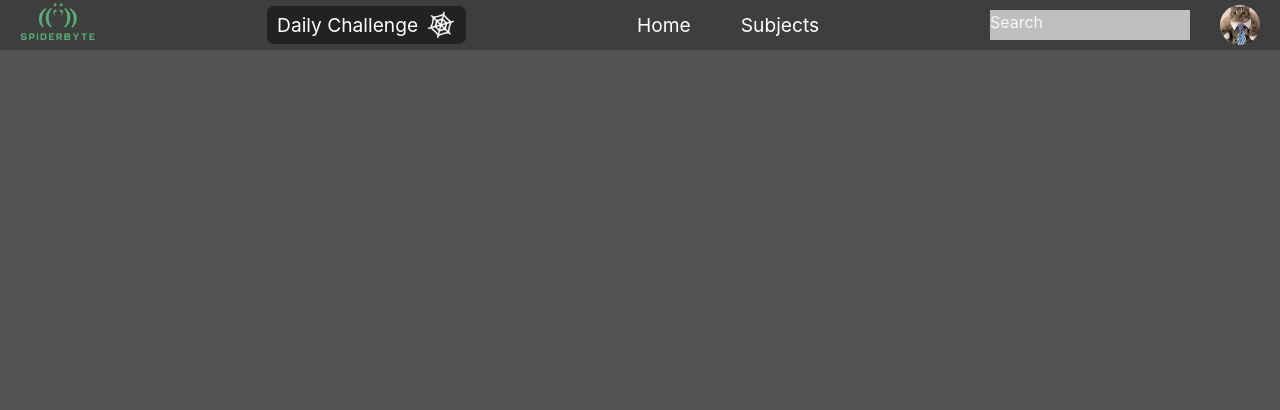
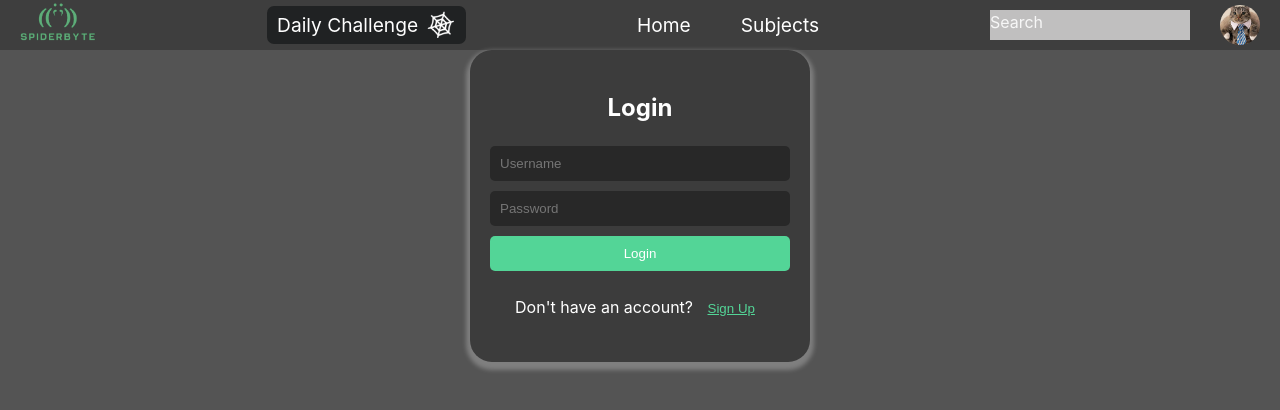
Before and after one commit to cecehoush/Spiderbyte-Website, a React (Vite) app: page /login in a window 1280 px wide. Shown: the top 410 px of the page. Built offline with nearby package versions, Linux system fonts and the light colour scheme.

Commit message:
got temporary auth implemented

```diff
--- a/src/App.jsx
+++ b/src/App.jsx
@@ -1,25 +1,90 @@
-import './App.css'
-import { Routes, Route } from 'react-router-dom'
-import Nav from './components/nav/Nav.jsx'
-import Home from './pages/homepage/Homepage.jsx'
-import Subjects from './pages/subjects/Subjects.jsx'
-import Profile from './pages/profile/Profile.jsx'
-import Challenge from './pages/challenge/Challenge.jsx'
-
+import React, { useState, useEffect } from 'react';
+import { Routes, Route, Navigate, useNavigate } from 'react-router-dom';
+import './App.css';
+import Nav from './components/nav/Nav.jsx';
+import Home from './pages/homepage/Homepage.jsx';
+import Subjects from './pages/subjects/Subjects.jsx';
+import Profile from './pages/profile/Profile.jsx';
+import Challenge from './pages/challenge/Challenge.jsx';
+import LoginSignup from './pages/auth/Auth.jsx';
 
 function App() {
+  const [isLoggedIn, setIsLoggedIn] = useState(false);
+  const [users, setUsers] = useState([]);
+  const navigate = useNavigate();
+
+  useEffect(() => {
+    const loggedInUser = localStorage.getItem('isLoggedIn');
+    if (loggedInUser) {
+      setIsLoggedIn(true);
+    }
+  }, []);
+
+  const handleSignup = (username, password) => {
+    if (users.some(user => user.username === username)) {
+      alert('Username already exists');
+      return false;
+    }
+    const newUsers = [...users, { username, password }];
+    setUsers(newUsers);
+    setIsLoggedIn(true);
+    localStorage.setItem('isLoggedIn', 'true');
+    localStorage.setItem('username', username);
+    navigate('/profile');
+    return true;
+  };
+
+  const handleLogin = (username, password) => {
+    const user = users.find(user => user.username === username && user.password === password);
+    if (user) {
+      setIsLoggedIn(true);
+      localStorage.setItem('isLoggedIn', 'true');
+      localStorage.setItem('username', username);
+      navigate('/profile');
+      return true;
+    } else {
+      alert('Invalid username or password');
+      return false;
+    }
+  };
+
+  const handleLogout = () => {
+    setIsLoggedIn(false);
+    localStorage.removeItem('isLoggedIn');
+    localStorage.removeItem('username');
+    navigate('/');
+  };
 
   return (
     <>
-      <Nav />
+      <Nav isLoggedIn={isLoggedIn} onLogout={handleLogout} />
       <Routes>
-         <Route path="/" element={<Home />} />
-         <Route path="/subjects" element={<Subjects />} />
-         <Route path="/profile" element={<Profile/>} />
-         <Route path="/challenge" element={<Challenge/>} />
+        <Route path="/" element={<Home />} />
+        <Route path="/subjects" element={<Subjects />} />
+        <Route
+          path="/profile"
+          element={
+            isLoggedIn ? (
+              <Profile onLogout={handleLogout} username={localStorage.getItem('username')} />
+            ) : (
+              <Navigate to="/login" replace />
+            )
+          }
+        />
+        <Route path="/challenge" element={<Challenge />} />
+        <Route
+          path="/login"
+          element={
+            isLoggedIn ? (
+              <Navigate to="/profile" replace />
+            ) : (
+              <LoginSignup onLogin={handleLogin} onSignup={handleSignup} />
+            )
+          }
+        />
       </Routes>
     </>
-  )
+  );
 }
 
-export default App
+export default App;
--- /dev/null
+++ b/src/pages/auth/Auth.css
@@ -0,0 +1,60 @@
+.login-signup-container {
+    max-width: 300px;
+    margin: 0 auto;
+    padding: 20px;
+    background-color: #3C3C3C;
+    border-radius: 22px;
+    box-shadow: 0 4px 4px 4px rgba(255, 255, 255, 0.25);
+}
+
+.login-signup-container h2 {
+    text-align: center;
+    color: #FFFFFF;
+    margin-bottom: 20px;
+}
+
+.login-signup-container form {
+    display: flex;
+    flex-direction: column;
+}
+
+.login-signup-container input {
+    margin-bottom: 10px;
+    padding: 10px;
+    border: none;
+    border-radius: 5px;
+    background-color: #282828;
+    color: #FFFFFF;
+}
+
+.login-signup-container button {
+    padding: 10px;
+    border: none;
+    border-radius: 5px;
+    background-color: #53D597;
+    color: #FFFFFF;
+    cursor: pointer;
+    transition: background-color 0.3s;
+}
+
+.login-signup-container button:hover {
+    background-color: #45B37E;
+}
+
+.login-signup-container p {
+    text-align: center;
+    margin-top: 20px;
+    color: #FFFFFF;
+}
+
+.login-signup-container p button {
+    background: none;
+    border: none;
+    color: #53D597;
+    cursor: pointer;
+    text-decoration: underline;
+}
+
+.login-signup-container p button:hover {
+    color: #45B37E;
+}
--- /dev/null
+++ b/src/pages/auth/Auth.jsx
@@ -0,0 +1,48 @@
+import React, { useState } from 'react';
+import './Auth.css';
+
+function LoginSignup({ onLogin, onSignup }) {
+    const [isLogin, setIsLogin] = useState(true);
+    const [username, setUsername] = useState('');
+    const [password, setPassword] = useState('');
+
+    const handleSubmit = (e) => {
+        e.preventDefault();
+        if (isLogin) {
+            onLogin(username, password);
+        } else {
+            onSignup(username, password);
+        }
+    };
+
+    return (
+        <div className="login-signup-container">
+            <h2>{isLogin ? 'Login' : 'Sign Up'}</h2>
+            <form onSubmit={handleSubmit}>
+                <input
+                    type="text"
+                    placeholder="Username"
+                    value={username}
+                    onChange={(e) => setUsername(e.target.value)}
+                    required
+                />
+                <input
+                    type="password"
+                    placeholder="Password"
+                    value={password}
+                    onChange={(e) => setPassword(e.target.value)}
+                    required
+                />
+                <button type="submit">{isLogin ? 'Login' : 'Sign Up'}</button>
+            </form>
+            <p>
+                {isLogin ? "Don't have an account? " : "Already have an account? "}
+                <button onClick={() => setIsLogin(!isLogin)}>
+                    {isLogin ? 'Sign Up' : 'Login'}
+                </button>
+            </p>
+        </div>
+    );
+}
+
+export default LoginSignup;
--- a/src/pages/profile/Profile.css
+++ b/src/pages/profile/Profile.css
@@ -248,6 +248,23 @@
     color: #53D597;
 }
 
+.logout-button {
+    background-color: #FF6B6B;
+    color: white;
+    border: none;
+    padding: 4px 8px;
+    border-radius: 10px;
+    cursor: pointer;
+    font-size: 12px;
+    font-weight: bold;
+    text-align: center;
+    margin-top: 10px;
+}
+
+.logout-button:hover {
+    background-color: #FF4747;
+}
+
 @media (max-width: 768px) {
     .user-info-and-streak {
         justify-content: center;
--- a/src/pages/profile/Profile.jsx
+++ b/src/pages/profile/Profile.jsx
@@ -2,8 +2,7 @@ import React from 'react';
 import './Profile.css';
 import catImage from '../../assets/cat.jpg';
 
-function Profile() {
-    const username = "Cece Housh";
+function Profile({ onLogout, username }) {
     const tags = ["arrays", "loops", "python", "robotics", "conditional statements", "recursion", "iteration", "sorting", "searching", "trees", "linked lists", "queues", "stacks", "heaps", "pointers"];
 
     const handleEditProfile = () => {
@@ -54,6 +53,7 @@ function Profile() {
                     <div className="profile-image-container">
                         <img src={catImage} alt="User profile" className="profile-picture" />
                         <button className="edit-profile-button" onClick={handleEditProfile}>Edit Profile</button>
+                        <button className="logout-button" onClick={onLogout}>Logout</button>
                     </div>
                     <div className="username-and-tags">
                         <h2 className="username">{username}</h2>
@@ -83,7 +83,6 @@ function Profile() {
                     </div>
                 </div>
             </div>
-            {/* ... (previous code remains the same) */}
             <div className="bottom-boxes-container">
                 <div className="bottom-box recent-activity">
                     <h3 className="box-title">Recent Activity:</h3>
@@ -95,7 +94,6 @@ function Profile() {
                     {/* Add content for Playlists here */}
                 </div>
             </div>
-            {/* ... (rest of the component remains the same) */}
         </div>
     );
 }
```
Also changed, not shown: src/pages/AppContainer.jsx (added, +27 -0 lines).
